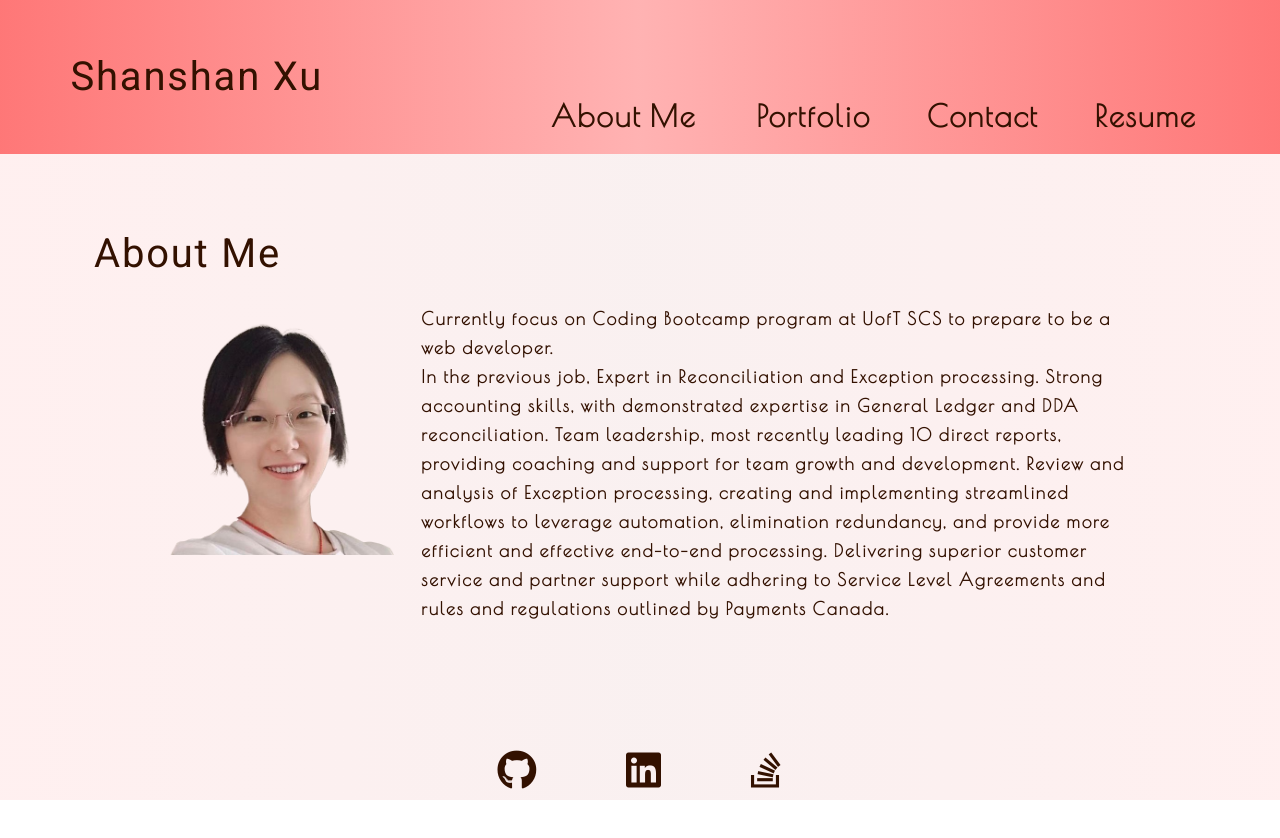
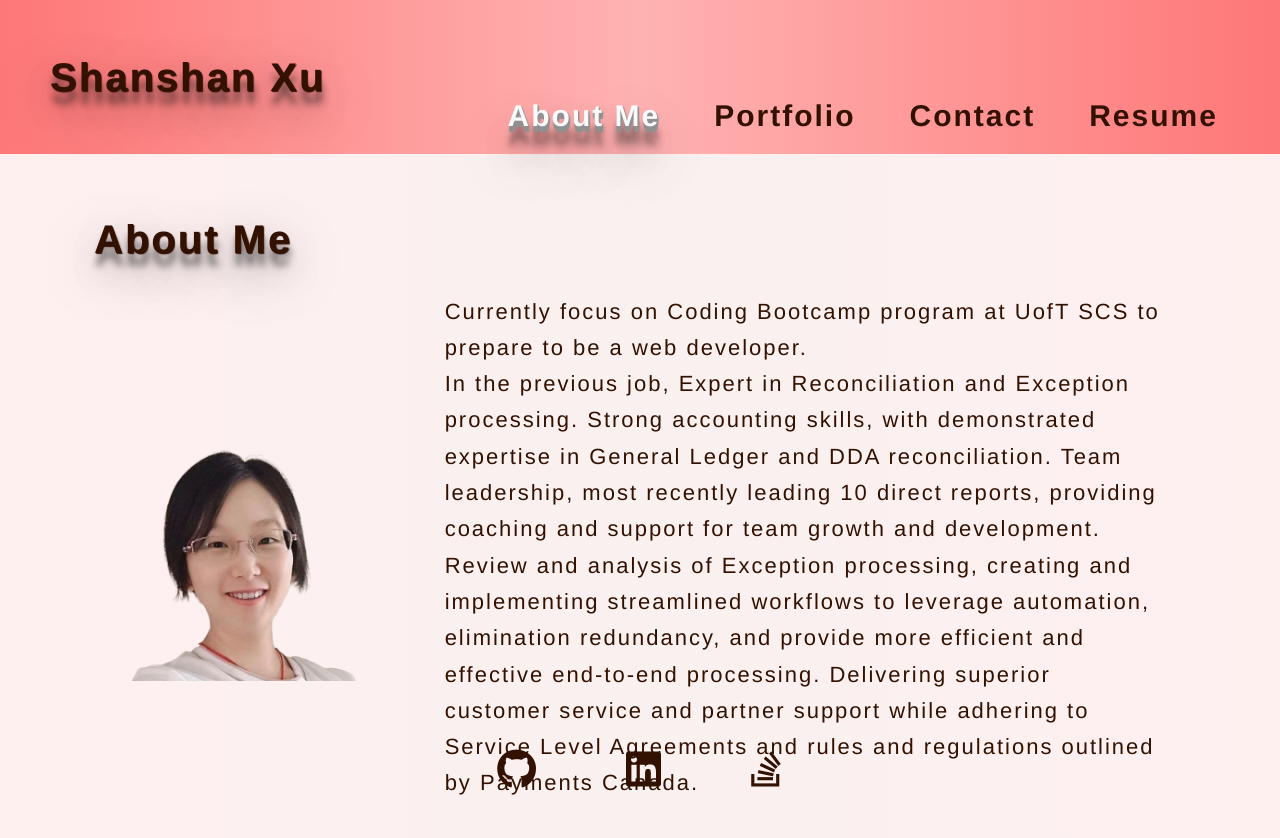
Before and after one commit to shanshantina/react-portfolio-shanshanxu, a React (Create React App) app: page / in a window 1280 px wide. Shown: the top 838 px of the page. Before the commit the page ends 800 px from the top, so only its background shows below. Built offline with nearby package versions, Linux system fonts and the light colour scheme.

Commit message:
continue work on css

```diff
--- a/public/index.html
+++ b/public/index.html
@@ -16,8 +16,7 @@
     -->
     <link rel="manifest" href="%PUBLIC_URL%/manifest.json" />
     <link rel="stylesheet" href="https://cdnjs.cloudflare.com/ajax/libs/font-awesome/5.11.2/css/all.min.css">
-    <link href="https://fonts.googleapis.com/css2?family=Poiret+One&display=swap" rel="stylesheet">
-    <link href="https://fonts.googleapis.com/css?family=Roboto&display=swap" rel="stylesheet">
+
     <link
       rel="stylesheet"
       href="https://stackpath.bootstrapcdn.com/bootstrap/4.3.1/css/bootstrap.min.css"
--- a/src/App.js
+++ b/src/App.js
@@ -7,7 +7,7 @@ import Resume from "./components/Resume";
 import Footer from "./components/Footer";
 
 function App() {
-  const [aboutmeSelected, setAboutmeSelected] = useState(false);
+  const [aboutmeSelected, setAboutmeSelected] = useState(true);
   const [projectSelected, setProjectSelected] = useState(false);
   const [contactSelected, setContactSelected] = useState(false);
   const [resumeSelected, setResumeSelected] = useState(false);
--- a/src/components/About/index.js
+++ b/src/components/About/index.js
@@ -13,12 +13,12 @@ function About() {
   return (
     <section>
       <StyleRoot>
-        <h1 id="about" style={styles.zoomIn}>
+        <h1 style={styles.zoomIn}>
           About Me
         </h1>
       </StyleRoot>
-      <div className="row justify-content-center">
-        <div className="col-3">
+      <div className="row justify-content-around">
+        <div className="col-3 row align-items-center">
           <img
             src={process.env.PUBLIC_URL + "/assets/pic/self.png"}
             style={{ width: "100%" }}
--- a/src/components/Contact/index.js
+++ b/src/components/Contact/index.js
@@ -2,6 +2,7 @@ import React, { useState } from "react";
 import { zoomIn } from "react-animations";
 import Radium, { StyleRoot } from "radium";
 import { validateEmail } from "../../utils/helpers";
+import { capitalizeFirstLetter } from "../../utils/helpers";
 
 function Contact() {
   const [formState, setFormState] = useState({
@@ -30,7 +31,7 @@ function Contact() {
       }
     } else {
       if (!e.target.value.length) {
-        setErrorMessage(`${e.target.name} is required.`);
+        setErrorMessage(`${capitalizeFirstLetter(e.target.name)} is required.`);
       } else {
         setErrorMessage("");
       }
--- a/src/components/Header/index.js
+++ b/src/components/Header/index.js
@@ -1,8 +1,5 @@
 import React from "react";
 import Navigation from "../Navigation";
-import { zoomIn } from "react-animations";
-import Radium, { StyleRoot } from "radium";
-
 
 function Header(props) {
   const {
@@ -16,18 +13,10 @@ function Header(props) {
     setResumeSelected,
   } = props;
 
-  const styles = {
-    zoomIn: {
-      animation: "x 1s",
-      animationName: Radium.keyframes(zoomIn, "zoomIn"),
-    },
-  };
-
   return (
     <header className="row justify-content-around align-items-center heading">
-      <StyleRoot>
-        <h1 style={styles.zoomIn}>Shanshan Xu</h1>
-      </StyleRoot>
+      <h1>Shanshan Xu</h1>
+
       <Navigation
         aboutmeSelected={aboutmeSelected}
         setAboutmeSelected={setAboutmeSelected}
--- a/src/components/Navigation/index.js
+++ b/src/components/Navigation/index.js
@@ -1,6 +1,4 @@
 import React from "react";
-import { zoomIn } from "react-animations";
-import Radium, { StyleRoot } from "radium";
 
 function Navigation(props) {
   const {
@@ -14,21 +12,11 @@ function Navigation(props) {
     setResumeSelected,
   } = props;
 
-  const styles = {
-    zoomIn: {
-      animation: "x 1s",
-      animationName: Radium.keyframes(zoomIn, "zoomIn"),
-    },
-  };
-
   return (
     <nav className="row align-self-end">
-      <StyleRoot>
       <ul className="flex-row">
-          <li className="mx-2" style={styles.zoomIn}>
-            <a
-              href="#about"
-              className={`${aboutmeSelected && "navActive"}`, "aboutMe"}
+        <li className={`${aboutmeSelected && "navActive"}`}>
+          <span
             onClick={() => {
               setAboutmeSelected(true);
               setProjectSelected(false);
@@ -37,9 +25,9 @@ function Navigation(props) {
             }}
           >
             About Me
-            </a>
+          </span>
         </li>
-          <li className={`mx-2 ${projectSelected && "navActive"}`} style={styles.zoomIn}>
+        <li className={`${projectSelected && "navActive"}`}>
           <span
             onClick={() => {
               setProjectSelected(true);
@@ -51,10 +39,7 @@ function Navigation(props) {
             Portfolio
           </span>
         </li>
-          <li
-            className={`mx-2 ${contactSelected && "navActive"}`}
-            style={styles.zoomIn}
-          >
+        <li className={`${contactSelected && "navActive"}`}>
           <span
             onClick={() => {
               setContactSelected(true);
@@ -66,10 +51,7 @@ function Navigation(props) {
             Contact
           </span>
         </li>
-          <li
-            className={`mx-2 ${resumeSelected && "navActive"}`}
-            style={styles.zoomIn}
-          >
+        <li className={`${resumeSelected && "navActive"}`}>
           <span
             onClick={() => {
               setResumeSelected(true);
@@ -82,7 +64,6 @@ function Navigation(props) {
           </span>
         </li>
       </ul>
-      </StyleRoot>
     </nav>
   );
 }
--- a/src/components/Resume/index.js
+++ b/src/components/Resume/index.js
@@ -19,6 +19,7 @@ function Resume() {
       <h3>
         Download my{" "}
         <a
+          className="resume"
           href={
             process.env.PUBLIC_URL + "/assets/document/resume-shanshanxu.pdf"
           }
@@ -31,7 +32,7 @@ function Resume() {
       <div className="row justify-content-around align-items-center">
         <div className="col-5">
           <h2>Front-end Proficiencies</h2>
-          <ul>
+          <ul className="skill">
             <li>HTML</li>
             <li>CSS</li>
             <li>JavaScript</li>
@@ -43,7 +44,7 @@ function Resume() {
 
         <div className="col-5">
           <h2>Back-end Proficiencies</h2>
-          <ul>
+          <ul className="skill">
             <li>APIs</li>
             <li>Node</li>
             <li>Express</li>
--- a/src/index.css
+++ b/src/index.css
@@ -1,24 +1,18 @@
-
-main {
-	margin: 0 auto;
-	max-width: 90%;
-  padding: 50px 30px;
-}
 :root {
   --gradient: linear-gradient(90deg, hsla(0, 100%, 97%, 1) 2%, hsla(0, 44%, 96%, 1) 50%, hsla(0, 100%, 97%, 1) 100%);
   --header: linear-gradient(90deg, hsla(0, 99%, 73%, 1) 0%, hsla(0, 100%, 85%, 1) 50%, hsla(0, 99%, 73%, 1) 100%);
   --primary: #331100;
-  --text: #F0F2CB;
+  --text: #f9653e;
   --secondary: #fafafa;
   --tertiary: #B12704;
   --light: #fafafa;
   --dark: #000000;
   --darker: #111111;
   --error: rgb(228, 46, 1);
-  --spacing-one: calc(1rem * 0.5);
-  --spacing-two: calc(1rem);
-  --spacing-five: calc(2.5rem);
 
+  --colorShadeA: rgb(51,17,0);
+  --colorShadeB: rgba(255,232,232);
+  --colorShadeC: rgb(253,240,240);
 }
 
 * {
@@ -30,17 +24,21 @@ body {
   min-height: 100%;
 }
 
+main {
+	margin: 0 auto;
+	max-width: 90%;
+  padding: 35px 30px;
+}
 
 body {
   margin: 0;
   padding: 0;
-  font-weight: 600;
   line-height: 1.5;
-  font-size: 18px;
+  font-size: 20px;
   letter-spacing: .1em;
   background-image: var(--gradient);
   color: var(--primary);
-  font-family: 'Poiret One', cursive;
+  font-family: Helvetica, Arial, sans-serif;
 }
 
 .footer {
@@ -53,23 +51,43 @@ body {
 
 .footer a {
   margin: 0 40px;
-  color: var(--primary)
+  color: var(--primary);
+  text-decoration: none;
+  font-weight: bold;
+  border-radius: 5px;
+	padding: 2px 4px;
+  transition: all .5s linear;
+}
+
+.footer a:hover {
+  text-decoration: none;
+  background-color: var(--primary);
+  color: var(--secondary);
 }
 
 .project-row {
   gap: 70px;
 }
 
-h1,
-h2,
-h3,
-h4,
-h5,
-h6 {
-  font-family: 'Roboto', sans-serif;
-  font-weight: 500;
+h2, h3, h4, h5, h6
+{
+  font-family: Helvetica, Arial, sans-serif;
+  font-weight: 600;
   margin: 25px 0;
   line-height: 1.25;
+
+}
+
+h1 {
+  font-family: Helvetica, Arial, sans-serif;
+  font-weight: 600;
+  margin: 25px 0 30px 0;
+  line-height: 1.25;
+  text-shadow: 1px 1px 1px var(--primary),
+  1px 12px 6px rgba(16,16,16,0.4),
+  1px 14px 10px rgba(16,16,16,0.2),
+  1px 16px 35px rgba(16,16,16,0.2),
+  1px 18px 60px rgba(16,16,16,0.4);
 }
 
 
@@ -78,58 +96,100 @@ h6 {
   background-image: var(--header);
 }
 
+.heading h1 {
+  margin: 0;
+}
+
 
 p {
-  font-size: 1.1rem;
-  margin-top: 0;
+  font-size: 22px;
   line-height: 1.65;
+  font-weight: normal;
 }
 
-a {
+.resume {
   color: var(--primary);
   text-decoration: none;
   font-weight: bold;
+  border-radius: 5px;
+	padding: 2px 4px;
+	margin-left: -2px;
+	margin-right: -2px;
+  transition: all .4s linear;
 }
 
-a:hover {
-  text-decoration: underline;
+.resume:hover {
+  color: var(--text);
+  text-decoration: none;
+  text-shadow: 1px 1px 1px var(--primary),
+1px 18px 6px rgba(16,16,16,0.4),
+1px 22px 10px rgba(16,16,16,0.2),
+1px 25px 35px rgba(16,16,16,0.2),
+1px 30px 60px rgba(16,16,16,0.4);
 }
 
-header {
-  background: var(--dark);
+
+button {
+  position: relative;
+  display: inline-block;
+  cursor: pointer;
+  outline: none;
+  border: 0;
+  vertical-align: middle;
+  text-decoration: none;
+  font-size:18px;
+  color:var(--colorShadeA);
+  text-transform: uppercase;
+  font-family: inherit;
+  padding: 9px;
+   border: 2px solid var(--colorShadeA);
+  border-radius: 10px;
+  background: var(--colorShadeC);
+  transform-style: preserve-3d;
+  transition: all 175ms cubic-bezier(0, 0, 1, 1);
 }
 
-header a {
-  color: var(--primary);
-}
-
-button {
-  font-size: 1rem;
-  text-decoration: none;
-  padding: 0.25rem 1rem;
-  border-radius: .5rem;
-  border: none;
-  outline: none;
-  cursor: pointer;
-  margin: 0 1px;
-  background-color: var(--secondary);
+button::before {
+  position: absolute;
+  content: '';
+  width: 100%;
+  height: 100%;
+  top: 0;
+  left: 0;
+  right: 0;
+  bottom: 0;
+  background: var(--colorShadeA);
+  border-radius: inherit;
+  box-shadow: 0 0 0 2px var(--colorShadeA);
+  transform: translate3d(0, 0.45em, -1em);
+  transition: all 175ms cubic-bezier(0, 0, 1, 1);
 }
 
 button:hover {
-  opacity: .8;
+  background: var(--colorShadeB);
+  transform: translate(0, 0.375em);
 }
 
-button[disabled] {
-  cursor: default;
-  opacity: .8;
+button:hover::before {
+  transform: translate3d(0, 0.45em, -1em);
+}
+
+button:active {
+  transform: translate(0em, 0.45em);
+}
+
+button:active::before {
+  transform: translate3d(0, 0, -1em);
+  box-shadow: 0 0 0 2px var(--colorShadeA), 0 0.25em 0 0 var(--colorShadeA);
+}
+
+
+button:focus {
+  outline: none;
 }
 
 img {
   max-width: 100%;
-}
-
-span[role="img"] {
-  cursor: default;
 }
 
 
@@ -138,12 +198,16 @@ form {
 }
 
 input {
+  width: 90%;
   font-size: 1rem;
   padding: 0.25rem;
-  border: 1px solid var(--dark);
+  border: 1px solid #c4c4c4;
   outline: none;
   border-radius: 3px;
+  background-color: #fff;
+  box-shadow: inset 0 3px 6px rgba(0,0,0,0.1);
   transition: box-shadow 0.2s;
+  color: var(--primary);
 }
 
 input:focus {
@@ -151,31 +215,64 @@ input:focus {
   box-shadow: 0 0 .25rem rgba(0, 0, 0, .5);
 }
 
-li {
+nav li {
   list-style: none;
+  transition: all .4s linear;
+  border-radius: 15px;
+  margin: 0 7px;
+  font-weight: bold;
 }
 
-nav a:hover {
-  text-decoration: none;
+nav li:hover {
+  text-shadow: 1px 1px 1px var(--primary),
+1px 18px 6px rgba(16,16,16,0.4),
+1px 22px 10px rgba(16,16,16,0.2),
+1px 25px 35px rgba(16,16,16,0.2),
+1px 30px 60px rgba(16,16,16,0.4);
 }
 
-span, .aboutMe {
+.navActive {
+  color: var(--secondary);
+  text-shadow: 1px 1px 1px #919191,
+        1px 2px 1px #919191,
+        1px 3px 1px #919191,
+        1px 4px 1px #919191,
+        1px 5px 1px #919191,
+        1px 6px 1px #919191,
+    1px 18px 6px rgba(16,16,16,0.4),
+    1px 22px 10px rgba(16,16,16,0.2),
+    1px 25px 35px rgba(16,16,16,0.2),
+    1px 30px 60px rgba(16,16,16,0.4);
+}
+
+span {
   font-size: 30px;
   margin: 0 20px;
 }
 
 textarea {
-	width: 600px;
+	width: 90%;
 	height: 120px;
-	border: 3px solid #cccccc;
+	border: 1px solid #c4c4c4;
+  border-radius: 3px;
 	padding: 5px;
+  background-color: #fff;
+  box-shadow: inset 0 3px 6px rgba(0,0,0,0.1);
+  color: var(--primary);
 }
 
-.container {
-  width: 85%;
-  max-width: 1200px;
-  margin-left: auto;
-  margin-right: auto;
+textarea:focus {
+  border: 1px solid var(--secondary);
+  box-shadow: 0 0 .25rem rgba(0, 0, 0, .5);
+  outline-color: #fff;
+}
+
+label {
+  margin-bottom: 0;
+}
+
+#contact-form div {
+  margin: 15px 0;
 }
 
 .flex-row {
@@ -188,28 +285,42 @@ textarea {
   text-align: center;
 }
 
-
-button {
-	background: var(--primary);
-	border: 0;
-	border-radius: 5px;
-	color: #fff;
-	cursor: pointer;
-	font-size: 16px;
-	font-weight: 600;
-	margin-bottom: 30px;
-	padding: 10px 15px;
+.card:hover .card-img {
+  opacity: 0.2;
+  transition: all .4s;
 }
 
-a {
-	border-radius: 5px;
-
-	font-weight: 600;
-	padding: 2px 4px;
-	margin-left: -2px;
-	margin-right: -2px;
+.card .card-title, .card .card-text {
+  display: none;
 }
 
-.navActive {
-  color: var(--secondary);
+.card:hover .card-title, .card:hover .card-text {
+  display: contents;
+  font-size: 26px;
 }
+
+.card-title, .card-text {
+  color: var(--primary);
+}
+
+.card-title:hover, .card-text:hover {
+  text-decoration: none;
+  color: var(--text);
+  text-shadow: 1px 1px 1px #ec7373,
+        1px 2px 1px #f58787,
+    1px 18px 6px rgba(88, 40, 40, 0.4),
+    1px 22px 10px rgba(66, 44, 44, 0.2),
+    1px 25px 35px rgba(83, 44, 44, 0.2),
+    1px 30px 60px rgba(88, 32, 32, 0.4);
+}
+
+.card i {
+  margin: 8px;
+}
+
+
+.skill li {
+  list-style: none;
+  margin: 8px 0;
+  font-size: 22px;
+}
```
Also changed, not shown: src/components/Project/index.js (+53 -138 lines), public/assets/project/4.JPG, 1 other file (tests, documents, lock files or other folders). Lines whose indentation alone changed are shown as unchanged.
